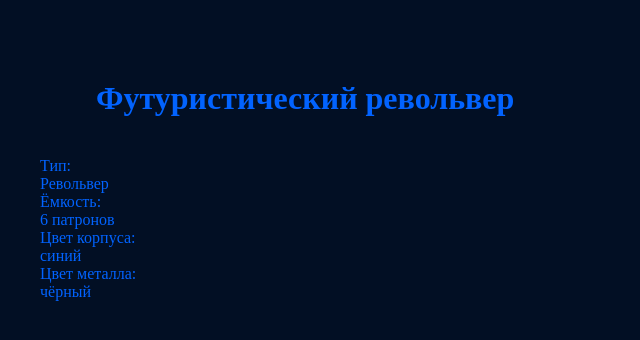
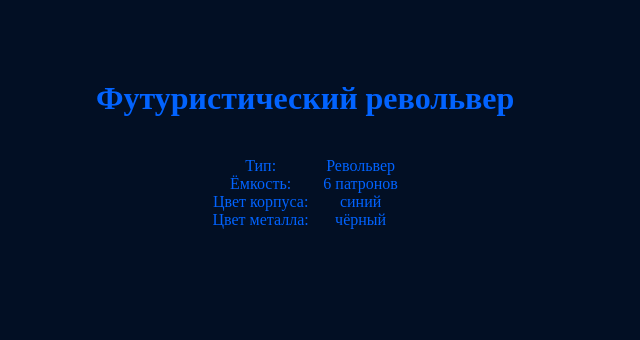
Before and after one commit to Scrpfr/pages-testin, a PHP site: page /threejsp/index.html in a window 1280 px wide. Shown: the top 340 px of the page, without its empty margins (0-640 px from the left). Run offline with PHP 8.4, Linux system fonts and the light colour scheme; some libraries are stand-ins or nearby versions.

Commit message:
Update main.css

```diff
--- a/threejsp/main.css
+++ b/threejsp/main.css
@@ -17,3 +17,15 @@ body {background-color: #020f24; color: #0263ff;}
    margin-top: 80px;
    margin-bottom: 40px;
 }
+
+.specifications {
+   padding: 0;
+   margin: 0 auto;
+   display: grid;
+   justify-items: center;
+   grid-template-areas: "type_name type_mean"
+                        "ammo_name ammo_mean"
+                        "clrh_name clrh_mean"
+                        "clrm_name clrm_mean";
+   width: 200px;
+}
```
